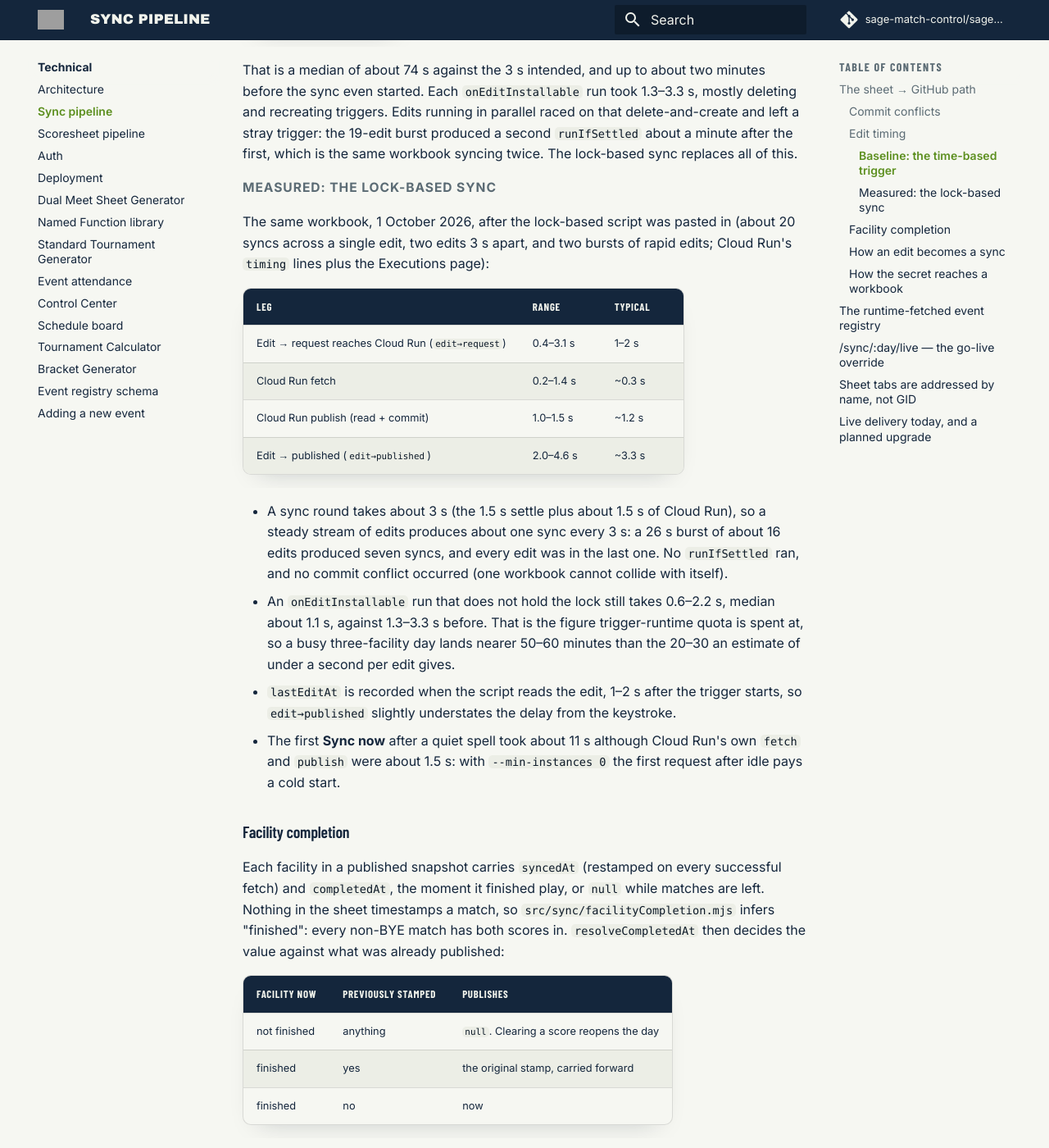
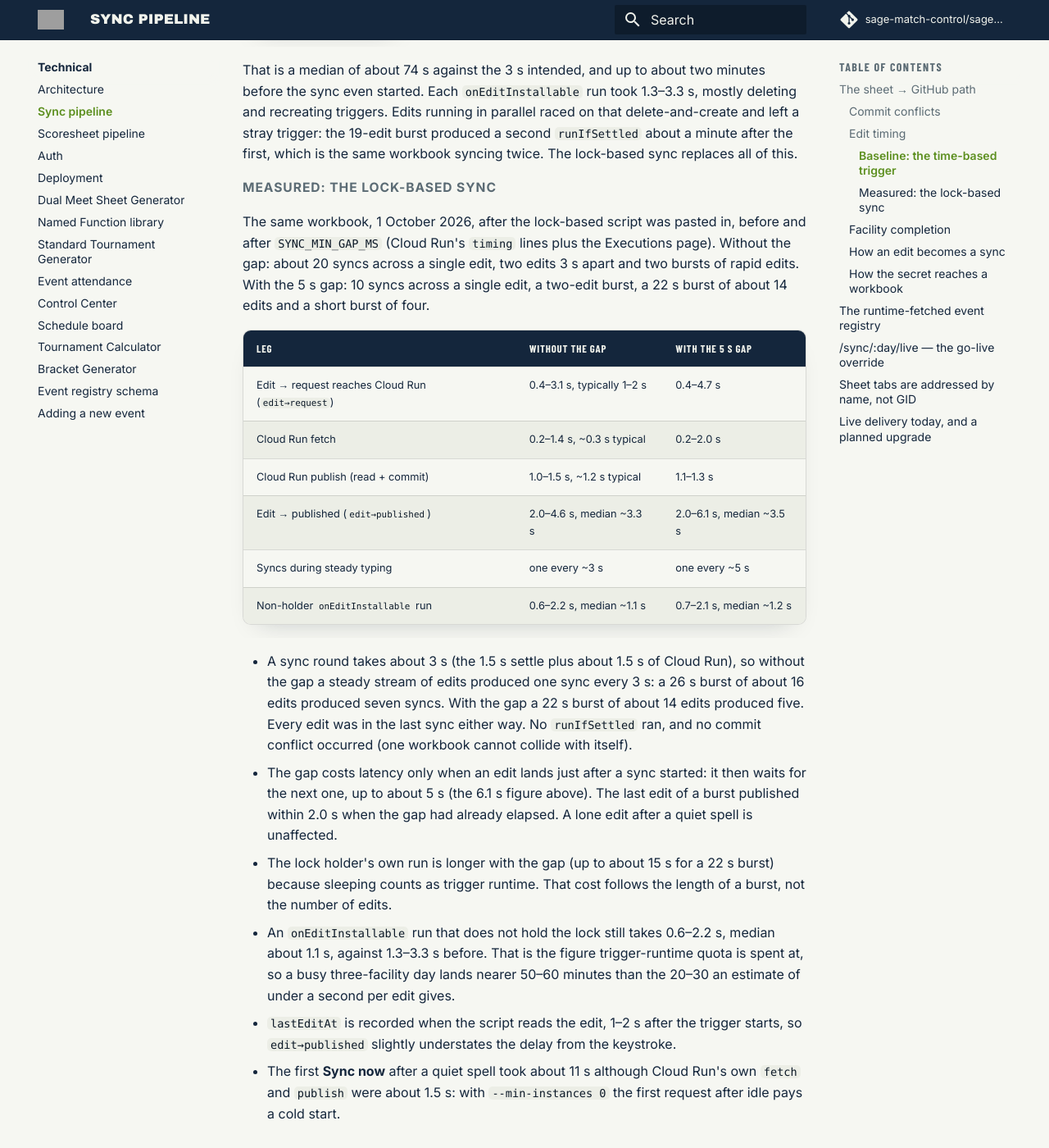
Before and after one commit to sage-match-control/sage-docs, an MkDocs documentation site: the page built from docs/technical/sync-pipeline.md, in a window 1280 px wide and 1400 px high, scrolled down 2339 px. Shown: the whole window at 82% size. Built offline with MkDocs 1.6.1 and Material for MkDocs 9.7.7, drawn with Linux system fonts in a browser that asks for light colours; comment, search, counter and statistics services are not loaded; some of the changed text lies outside the part shown.

Commit message:
Docs: minimum sync gap and its measured timings
Co-Authored-By: Claude Sonnet 5.5 <noreply@anthropic.com>

```diff
--- a/docs/technical/sync-pipeline.md
+++ b/docs/technical/sync-pipeline.md
@@ -110,21 +110,34 @@ replaces all of this.
 #### Measured: the lock-based sync
 
 The same workbook, 1 October 2026, after the lock-based script was pasted
-in (about 20 syncs across a single edit, two edits 3 s apart, and two bursts
-of rapid edits; Cloud Run's `timing` lines plus the Executions page):
+in, before and after `SYNC_MIN_GAP_MS` (Cloud Run's `timing` lines plus the
+Executions page). Without the gap: about 20 syncs across a single edit, two
+edits 3 s apart and two bursts of rapid edits. With the 5 s gap: 10 syncs
+across a single edit, a two-edit burst, a 22 s burst of about 14 edits and a
+short burst of four.
 
-| Leg | Range | Typical |
+| Leg | Without the gap | With the 5 s gap |
 | --- | --- | --- |
-| Edit → request reaches Cloud Run (`edit→request`) | 0.4–3.1 s | 1–2 s |
-| Cloud Run fetch | 0.2–1.4 s | ~0.3 s |
-| Cloud Run publish (read + commit) | 1.0–1.5 s | ~1.2 s |
-| Edit → published (`edit→published`) | 2.0–4.6 s | ~3.3 s |
+| Edit → request reaches Cloud Run (`edit→request`) | 0.4–3.1 s, typically 1–2 s | 0.4–4.7 s |
+| Cloud Run fetch | 0.2–1.4 s, ~0.3 s typical | 0.2–2.0 s |
+| Cloud Run publish (read + commit) | 1.0–1.5 s, ~1.2 s typical | 1.1–1.3 s |
+| Edit → published (`edit→published`) | 2.0–4.6 s, median ~3.3 s | 2.0–6.1 s, median ~3.5 s |
+| Syncs during steady typing | one every ~3 s | one every ~5 s |
+| Non-holder `onEditInstallable` run | 0.6–2.2 s, median ~1.1 s | 0.7–2.1 s, median ~1.2 s |
 
 - A sync round takes about 3 s (the 1.5 s settle plus about 1.5 s of Cloud
-  Run), so a steady stream of edits produces about one sync every 3 s: a
-  26 s burst of about 16 edits produced seven syncs, and every edit was in
-  the last one. No `runIfSettled` ran, and no commit conflict occurred
+  Run), so without the gap a steady stream of edits produced one sync every
+  3 s: a 26 s burst of about 16 edits produced seven syncs. With the gap a
+  22 s burst of about 14 edits produced five. Every edit was in the last
+  sync either way. No `runIfSettled` ran, and no commit conflict occurred
   (one workbook cannot collide with itself).
+- The gap costs latency only when an edit lands just after a sync started:
+  it then waits for the next one, up to about 5 s (the 6.1 s figure above).
+  The last edit of a burst published within 2.0 s when the gap had already
+  elapsed. A lone edit after a quiet spell is unaffected.
+- The lock holder's own run is longer with the gap (up to about 15 s for a
+  22 s burst) because sleeping counts as trigger runtime. That cost follows
+  the length of a burst, not the number of edits.
 - An `onEditInstallable` run that does not hold the lock still takes
   0.6–2.2 s, median about 1.1 s, against 1.3–3.3 s before. That is the
   figure trigger-runtime quota is spent at, so a busy three-facility day
@@ -209,7 +222,13 @@ Every edit to a watched tab records `PROP_LAST_EDIT`, then tries to take the
 workbook's **document lock** without waiting (`syncUntilSettled_`). The
 execution that gets the lock waits `SYNC_SETTLE_MS` (1.5 s, so the second
 score of a match usually lands in the same sync), syncs, and checks whether
-any edit was recorded after that sync started; if so it syncs again. An edit
+any edit was recorded after that sync started; if so it syncs again, waiting
+first so that the new sync starts at least `SYNC_MIN_GAP_MS` (5 s) after the
+previous one did. Every sync is a GitHub commit and a Pages build, so the
+gap caps steady typing at about one commit every 5 s instead of one every
+3 s; after a quiet spell a lone edit waits only the settle. (The start time
+of the last sync is kept in a script property, `lastSyncStartTime`, because a
+different execution may hold the lock next.) An edit
 that cannot take the lock returns immediately — the lock holder covers it,
 and after releasing the lock the holder checks once more for an edit that
 arrived in between.
```
Also changed, not shown: docs/specs/not-started/immediate-sync-spec.md (+9 -0 lines).
